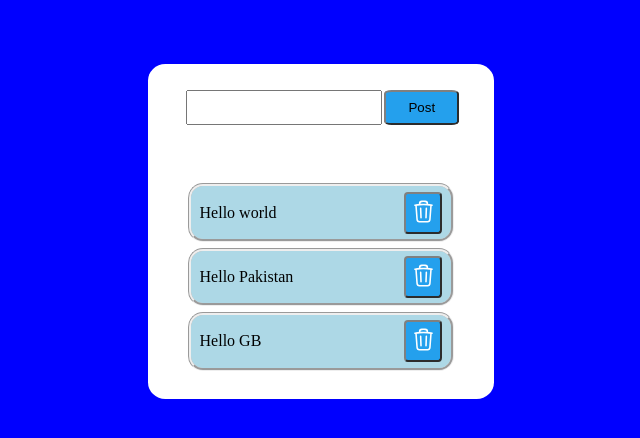
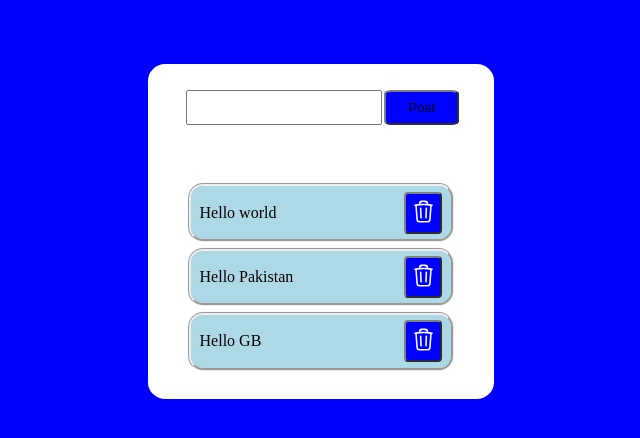
Before and after one commit to alinauman02/to-do-list-app, a React (Create React App) app in the folder frontend/: page / in a window 1280 px wide. Shown: the top 438 px of the page, without its empty margins (319-959 px from the left). Built offline with nearby package versions, Linux system fonts and the light colour scheme.

Commit message:
button color update

```diff
--- a/frontend/src/App.css
+++ b/frontend/src/App.css
@@ -33,11 +33,11 @@ ul {
 button {
   border-radius: 10%;
   padding: 3% 8%;
-  background-color: #24a0ed;
+  background-color: blue;
   border-color: gray;
 }
 button:hover {
-  background-color: blue;
+  background-color: #24a0ed;
 }
 .list-item {
   background-color: white;
```
